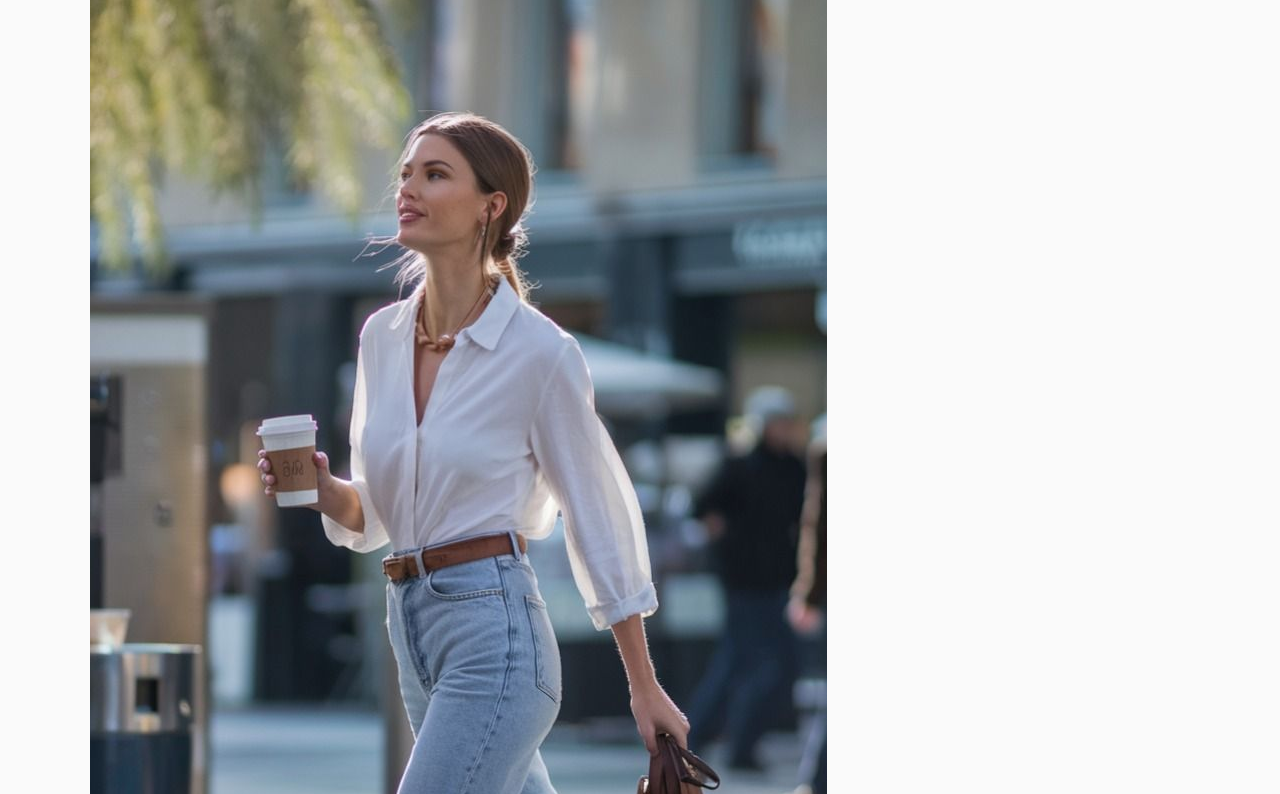
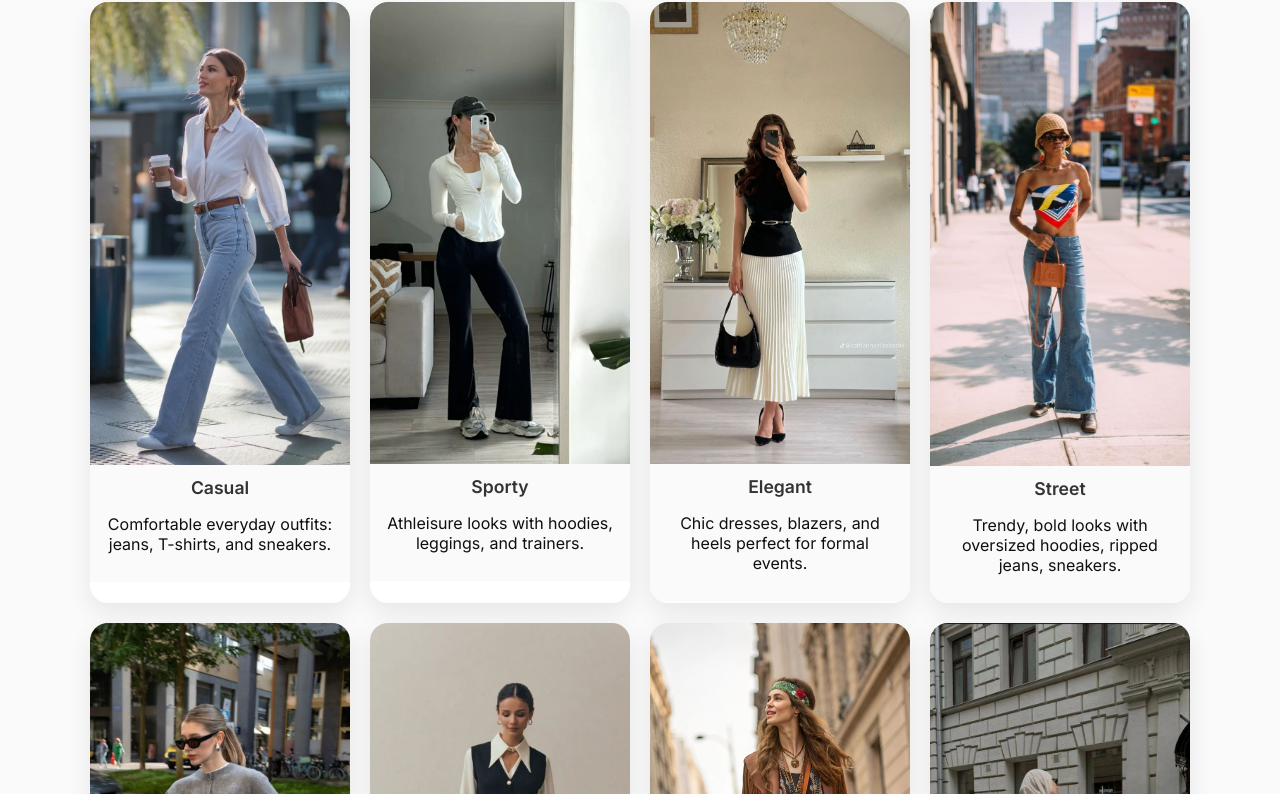
Before and after one commit to Aruzhan38/project_fashion, a plain HTML site: page styles.html in a window 1280 px wide. Shown: the part 471-1265 px from the top of the page. Drawn offline with nearby package versions, Linux system fonts and the light colour scheme.

Commit message:
aru's part

```diff
--- a/css/style_aru.css
+++ b/css/style_aru.css
@@ -312,53 +312,6 @@ h1, h2, h3 {
   .previews { padding: 60px 16px; }
 }
 
-
-.gallery {
-  padding: 60px 0;
-  text-align: center;
-  background-color: #fafafa;
-}
-.gallery h2 {
-  font-family: 'Playfair Display', serif;
-  font-size: 40px;
-  margin-bottom: 25px;
-  color: #111;
-  letter-spacing: 1px;
-}
-
-.grid {
-  display: grid;
-  grid-template-columns: repeat(auto-fit, minmax(250px, 1fr));
-  gap: 20px;
-  max-width: 1200px;
-  margin: 0 auto;
-}
-.grid-item {
-  overflow: hidden;
-  border-radius: var(--radius, 14px);
-  box-shadow: var(--shadow, 0 6px 18px rgba(0,0,0,0.12));
-  background: #fff;
-}
-.grid-item img {
-  width: 100%;
-  display: block;
-  transition: transform .3s ease;
-}
-.grid-item:hover img {
-  transform: scale(1.05);
-}
-.grid-item-text {
-  padding: 12px;
-  background: #fafafa;
-}
-.grid-item h3 {
-  font-size: 1.1rem;
-  margin: 0;
-  color: #333;
-  font-family: 'Inter', sans-serif;
-}
-
-
 .full-image img {
   width: 100%;
   height: auto;
--- a/css/style_aru_styles.css
+++ b/css/style_aru_styles.css
@@ -160,6 +160,49 @@ img { max-width: 100%; display: block; }
 @keyframes scroll { from { transform: translateX(100%); } to { transform: translateX(-100%); } }
 
 
+.gallery {
+  padding: 20px 0;
+  text-align: center;
+  background-color: var(--bg);
+}
+
+.grid {
+  display: flex;
+  flex-wrap: wrap;
+  gap: 20px;
+  justify-content: center;
+  max-width: 1200px;
+  margin: 0 auto;
+}
+
+.grid-item {
+  flex: 1 1 250px;
+  max-width: 300px;
+  overflow: hidden;
+  border-radius: var(--radius);
+  box-shadow: var(--shadow);
+  background: var(--card);
+}
+
+.grid-item img {
+  transition: transform .3s ease;
+}
+.grid-item:hover img {
+  transform: scale(1.05);
+}
+
+.grid-item-text {
+  padding: 12px;
+  background: #fafafa;
+}
+
+.grid-item h3 {
+  font-size: 1.1rem;
+  margin: 0;
+  color: #333;
+  font-family: Inter, sans-serif;
+}
+
 .footer {
   border-top: 1px solid var(--line);
   padding: 20px;
```
